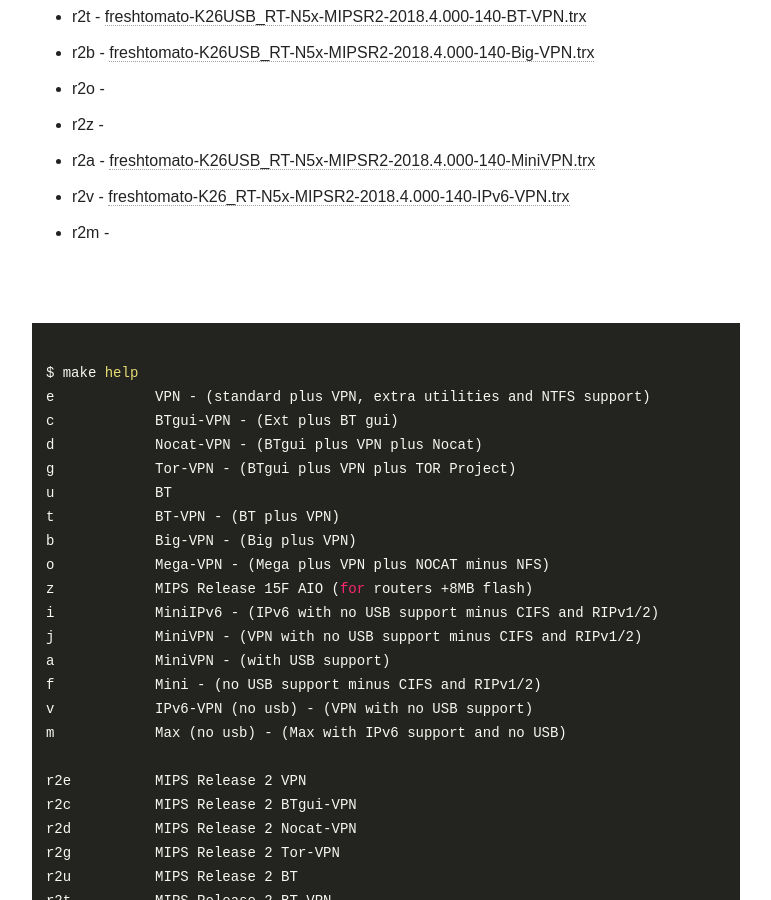
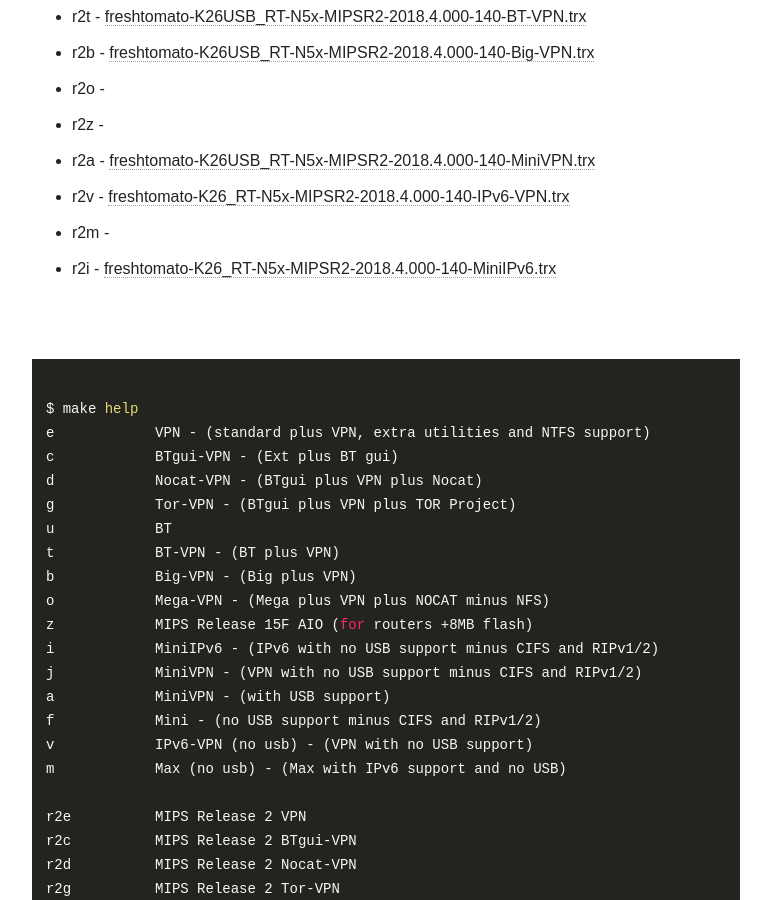
Before and after one commit to oglopss/freshtomato-mips-ci-jekyll, a Jekyll site: the page built from index.html, in a window 1280 px wide and 900 px high, scrolled down 811 px. Shown: the whole window, without its empty margins (254-1025 px from the left). Built offline with Jekyll 4.4.1, drawn with Linux system fonts in a browser that asks for light colours; nearby versions of some CDN libraries.

Commit message:
Travis build 11 r2i pushed to gh-pages

```diff
--- a/_data/ss.yml
+++ b/_data/ss.yml
@@ -12,3 +12,4 @@
   - 0007 r2b freshtomato-K26USB_RT-N5x-MIPSR2-2018.4.000-140-Big-VPN.trx
   - 0012 r2m
   - 0011 r2v freshtomato-K26_RT-N5x-MIPSR2-2018.4.000-140-IPv6-VPN.trx
+  - 0013 r2i freshtomato-K26_RT-N5x-MIPSR2-2018.4.000-140-MiniIPv6.trx
```
Also changed, not shown: 1 other file.
